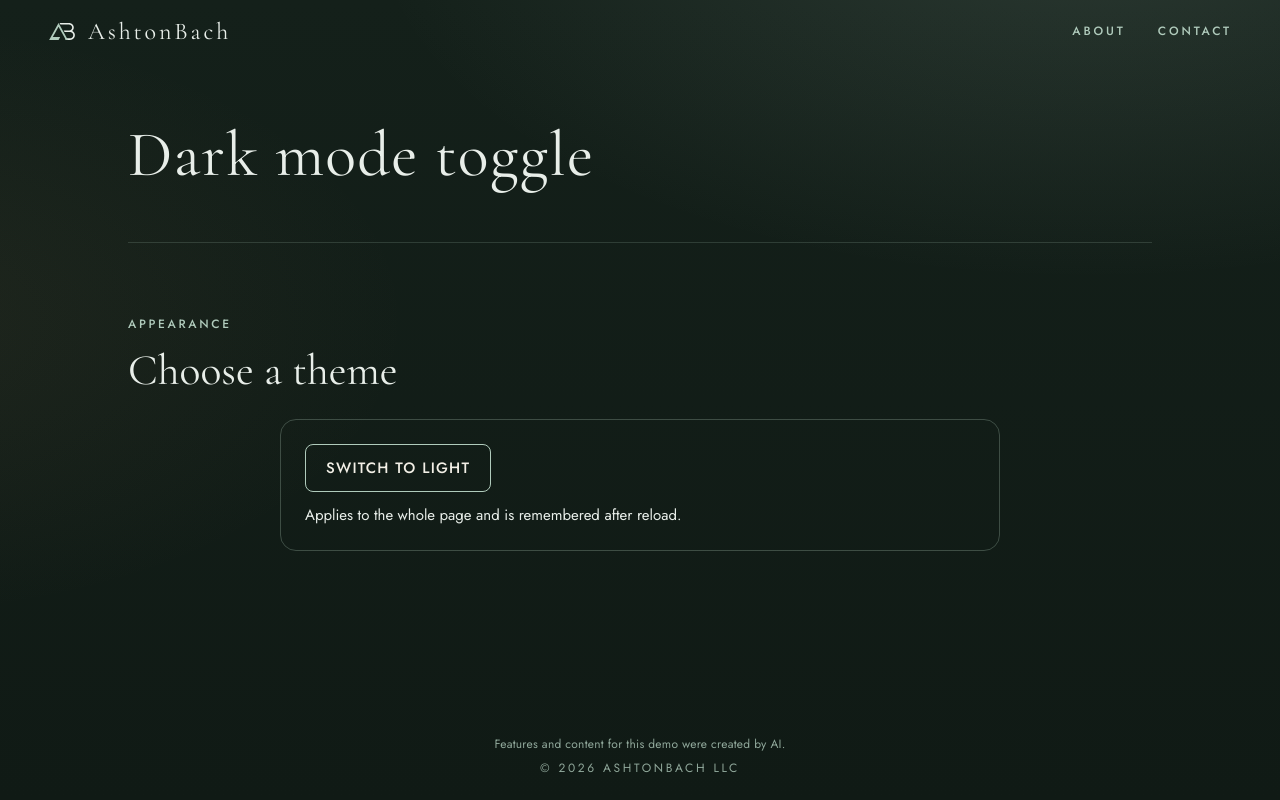
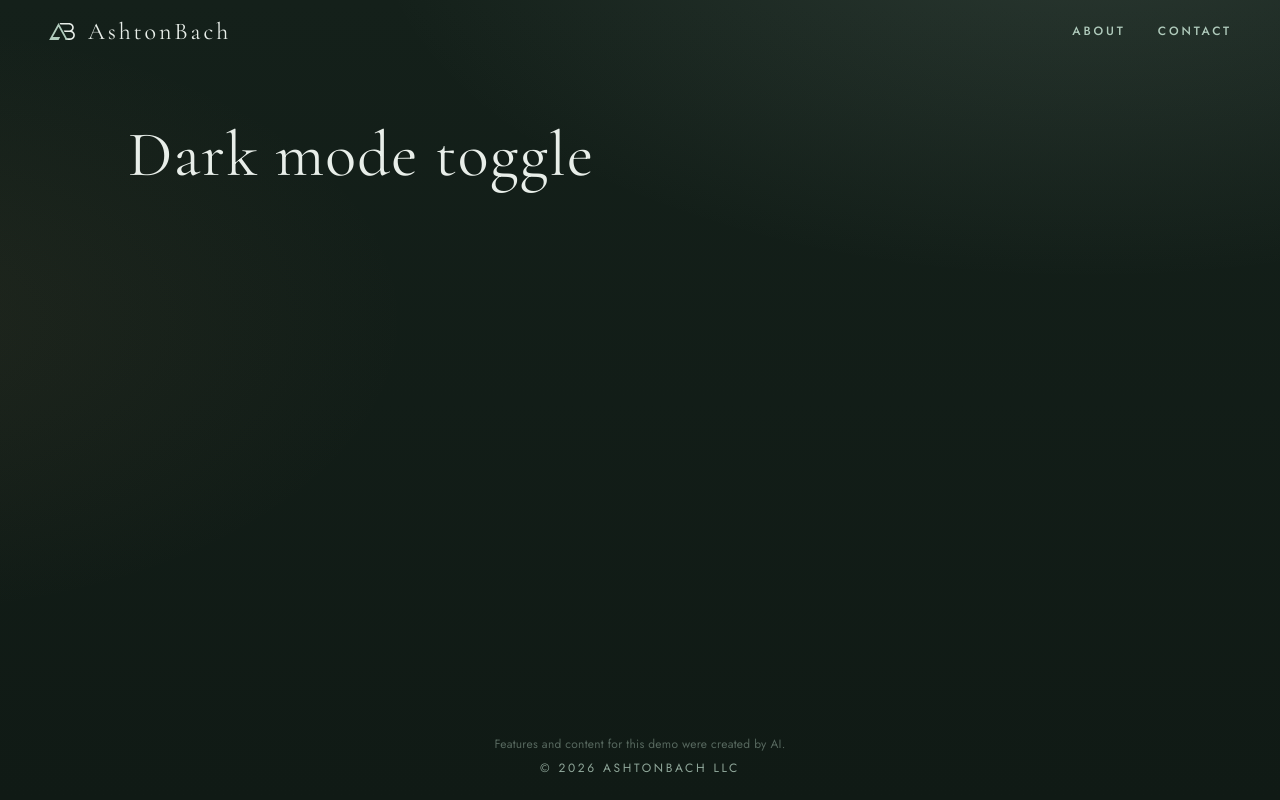
Before and after one commit to ashtonbach/agent-showcase, a Next.js app: page / in a window 1280 px wide. Built offline with nearby package versions, Linux system fonts and the light colour scheme.

Commit message:
Base: lab slot empty, from main eafc991 (Author: Alder)

```diff
--- a/app/lab/dark-mode/index.tsx
+++ /dev/null
@@ -1,56 +0,0 @@
-"use client";
-
-import { useLayoutEffect, useState } from "react";
-
-const css = `
-.lab-card{width:min(720px,100%);margin:8px auto 56px;padding:24px;border:1px solid rgba(176,203,188,.28);border-radius:16px}
-.lab-toggle{font-family:var(--sans);font-size:15px;font-weight:500;letter-spacing:.08em;text-transform:uppercase;color:#F2EFE6;background:transparent;border:1px solid #B0CBBC;border-radius:8px;padding:12px 20px;cursor:pointer}
-.lab-hint{margin-top:12px;color:var(--mist);font-size:15px;line-height:1.5}
-@media (prefers-reduced-motion:reduce){.lab-toggle{transition:none}}
-html[data-theme="light"]{--forest:#E8EEE9;--sage:#2F5A46;--mist:#14201A;--muted:rgba(20,32,26,.72);--header-line:rgba(47,90,70,.22);--line:rgba(47,90,70,.18);background:#E8EEE9}
-html[data-theme="light"] body{color:#14201A;background:#E8EEE9}
-html[data-theme="light"] body::before{background:#E8EEE9}
-html[data-theme="light"] .brand,.lab-x .brand-word,html[data-theme="light"] .brand-word,html[data-theme="light"] .demo-title,html[data-theme="light"] h1,html[data-theme="light"] h2{color:#14201A}
-html[data-theme="light"] .label,html[data-theme="light"] .nav-list a,html[data-theme="light"] .site-footer,html[data-theme="light"] .site-disclaimer{color:#2F5A46}
-html[data-theme="light"] .nav-list a:hover,html[data-theme="light"] .nav-list a:focus-visible{color:#14201A}
-html[data-theme="light"] .site-header.is-scrolled{background:rgba(232,238,233,.97)}
-html[data-theme="light"] .site-footer{opacity:1}
-html[data-theme="light"] .lab-card{border-color:rgba(47,90,70,.4)}
-html[data-theme="light"] .lab-toggle{color:#14201A;border-color:#2F5A46}
-html[data-theme="dark"] .site-disclaimer{color:#B0CBBC}
-`;
-
-function applyTheme(dark: boolean) {
-  document.documentElement.dataset.theme = dark ? "dark" : "light";
-  localStorage.setItem("ab-theme", dark ? "dark" : "light");
-}
-
-export default function DarkModeLab() {
-  const [dark, setDark] = useState(true);
-
-  useLayoutEffect(() => {
-    const next = localStorage.getItem("ab-theme") !== "light";
-    setDark(next);
-    applyTheme(next);
-  }, []);
-
-  function onToggle() {
-    const next = !dark;
-    setDark(next);
-    applyTheme(next);
-  }
-
-  return (
-    <section data-lab="dark-mode" aria-labelledby="lab-theme-heading">
-      <p className="label">Appearance</p>
-      <h2 id="lab-theme-heading">Choose a theme</h2>
-      <div className="lab-card">
-        <button type="button" className="lab-toggle" aria-pressed={dark} onClick={onToggle}>
-          {dark ? "Switch to light" : "Switch to dark"}
-        </button>
-        <p className="lab-hint">Applies to the whole page and is remembered after reload.</p>
-      </div>
-      <style>{css}</style>
-    </section>
-  );
-}
--- a/app/page.tsx
+++ b/app/page.tsx
@@ -1,4 +1,3 @@
-import Lab from "./lab/dark-mode";
 import { readDemoKey, demoTitle } from "./demo-name";
 const demoKey = readDemoKey();
 const demoName = demoTitle();
@@ -6,7 +5,7 @@ export default function Page() {
   return (
     <div className="page-stack">
       <h1 className="demo-title" data-i18n={demoKey}>{demoName}</h1>
-      <Lab /> {/* lab:slot */}
+      {/* lab:slot */}
     </div>
   );
 }
```
